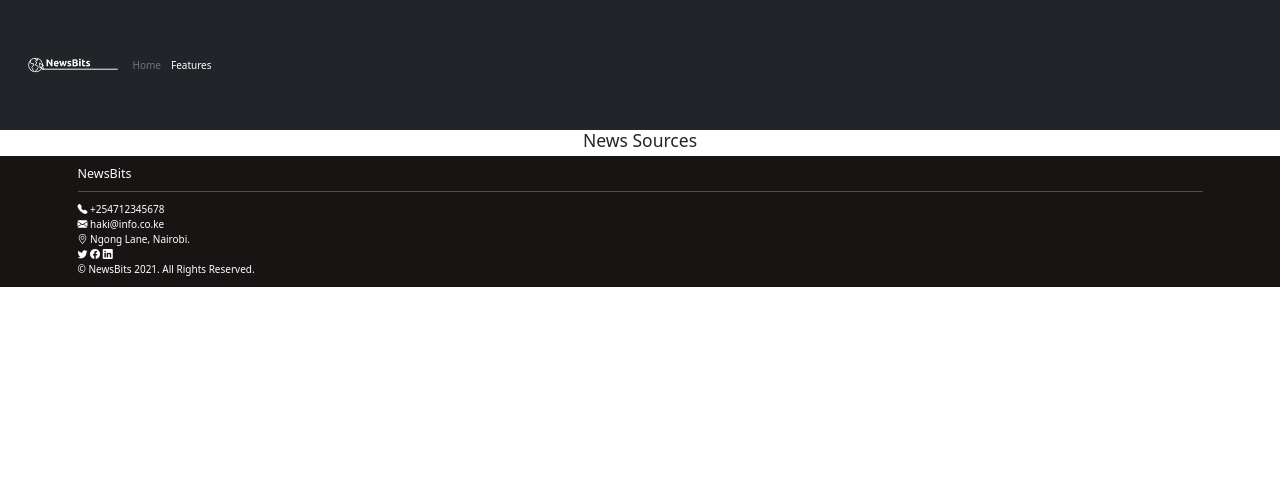
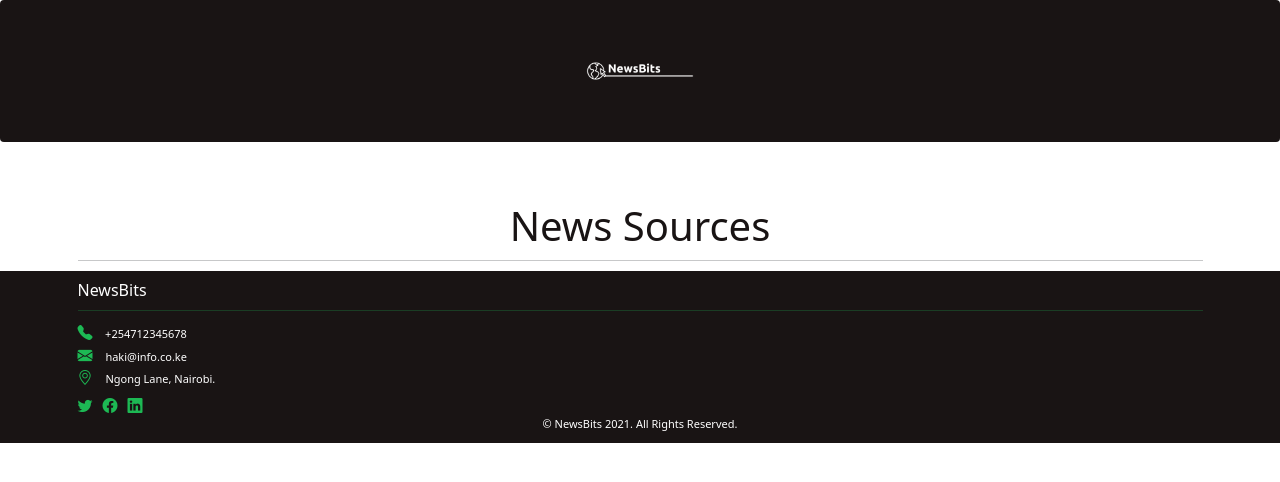
Before and after one commit to Wakarende/NewsBits, a Flask app: template app/templates/index.html in a window 1280 px wide. Shown: the top 482 px of the page. Run offline with Flask 2, Linux system fonts and the light colour scheme; the template is opened without the code that fills it, so the values that code supplies are empty; some libraries are stand-ins or nearby versions.

Commit message:
additional styling

```diff
--- a/app/templates/base.html
+++ b/app/templates/base.html
@@ -10,9 +10,9 @@
       <link rel="preconnect" href="https://fonts.gstatic.com">
       <link href="https://fonts.googleapis.com/css2?family=Ubuntu:wght@300;400;500;700&display=swap" rel="stylesheet">
       <link href="https://cdn.jsdelivr.net/npm/bootstrap@5.0.0-beta3/dist/css/bootstrap.min.css" rel="stylesheet"
-  integrity="sha384-eOJMYsd53ii+scO/bJGFsiCZc+5NDVN2yr8+0RDqr0Ql0h+rP48ckxlpbzKgwra6" crossorigin="anonymous">
+        integrity="sha384-eOJMYsd53ii+scO/bJGFsiCZc+5NDVN2yr8+0RDqr0Ql0h+rP48ckxlpbzKgwra6" crossorigin="anonymous">
       <link rel="stylesheet" href="https://cdn.jsdelivr.net/npm/bootstrap-icons@1.4.1/font/bootstrap-icons.css">
-      <link rel="stylesheet" href="{{url_for('static',filename='css/index.css')}}">
+      <link rel="stylesheet" href="{{url_for('static',filename='css/base.css')}}">
 {% endblock %}
   {% if title %}
   <title> {{ title }}</title>
--- a/app/templates/index.html
+++ b/app/templates/index.html
@@ -4,33 +4,37 @@
 <html lang="en">
 <head>
   <meta charset="UTF-8">
+{% block styles %}
+{{ super() }}
+<link rel="stylesheet" href="{{url_for('static',filename='css/index.css')}}" type="text/css">
+{% endblock %}
 </head>
 <body>
 {% block content %}
 <div class="container">
-  <h3 class="text-center">News Sources</h3>
+  <h3 class="text-center source-title" style="font-size: 40px; margin-top: 40px; color:#191414;">News Sources</h3><hr>
     {{ macro.displayArticleSourceList(general)}}
 </div>
 <footer >
     <div class="footer sticky-bottom" style="background-color:#191414; padding: 10px;">
       <div class="container">
           <div class="footer-contact" style="color: white;">
-            <h5>NewsBits</h5>
-            <hr>
-            <i class="bi-footer bi-telephone-fill"></i>
-            <span>+254712345678<span>
+            <h5 style="font-size: 16px;">NewsBits</h5>
+            <hr style="color: #1DB954;">
+            <i class="bi-footer bi-telephone-fill" style="font-size: 15px; color: #1DB954; margin-right: 10px;"></i>
+            <span style="font-size: 11px;">+254712345678<span>
             <br>
-            <i class="bi-footer bi-envelope-fill"></i>
-            <span>haki@info.co.ke</span>
+            <i class="bi-footer bi-envelope-fill" style="font-size: 15px; color: #1DB954; margin-right: 10px;"></i>
+            <span style="font-size: 11px;"">haki@info.co.ke</span>
             <br>
-            <i class="bi-footer bi-geo-alt"></i>
-            <span>Ngong Lane, Nairobi.</span>
-            <div class="social-media">
-            <i class="bi bi-twitter"></i>
-            <i class="bi bi-facebook"></i>
-            <i class="bi bi-linkedin"></i>
+            <i class="bi-footer bi-geo-alt" style="font-size: 15px; color: #1DB954; margin-right: 10px;"></i>
+            <span style="font-size: 11px;">Ngong Lane, Nairobi.</span>
+            <div class="social-media mt-2" style="display: flex; column-gap: 10px;">
+            <i class="bi bi-twitter" style="font-size: 15px; color: #1DB954;"></i>
+            <i class="bi bi-facebook" style="font-size: 15px; color: #1DB954;"></i>
+            <i class="bi bi-linkedin " style="font-size: 15px; color: #1DB954;"></i>
           </div>
-          <div class="copy">
+          <div class="copy text-center">
             &copy; NewsBits 2021. All Rights Reserved.
           </div>
           </div>
--- a/app/templates/macro.html
+++ b/app/templates/macro.html
@@ -3,14 +3,39 @@
 <!-- styles block  -->
   {% for source in source_list%}
     <div class="col-md-4 mt-5">
-        <div class="card index-disp shadow p-3 mb-5 bg-white rounded" style="width: 30rem; height:20rem;">
+        <div class="card index-disp shadow p-3 mb-5 rounded bg-white" style="width: 30rem; height:25rem; ">
           <div class="card-body">
-            <h3><a href="{{source.url}}">{{source.name}}</a></h3>
-            <p>{{source.description}}</p>
-            <span class="category"><em>{{source.category}}</em></span>
-            <p><a href="/articles/{{source.id}}" class="card-link">View Top Articles</a></p><br>
+            <h3 class="text-center"><a href="{{source.url}}" style="color: #1DB954; text-decoration: none;">{{source.name}}</a></h3>
+            <p style="font-size: 12px;color:#191414; display: block;">{{source.description}}</p>
+            <span style="font-size: 11px; color:#191414;" class="category"><em>{{source.category}}</em></span>
+            <p class="mt-2"><a href="/articles/{{source.id}}" class="card-link" style="color:#1DB954; text-decoration: none; font-size:12px;">View Top Articles</a></p><br>
           </div>
         </div>
     </div>
  {% endfor %}
 {% endmacro %}
+
+
+<!-- {% macro displayArticle(articles) %} -->
+  <!-- {% for article_item in articles%}
+          <div class="col-md-4">
+            <div class="card shadow p-3 mb-5 bg-white rounded">
+              <a href="{{article_item.url}}">
+                <img  src="{{article_item.publishedAt}}"  alt="article-img" class="card-img-top">
+              </a>
+              <div class="card-body">
+                <h4 class="card-title">{{ article_item.title }}</h4>
+                <hr>
+                <p>By: {{article_item.author}}</p>
+                <p>Published on: {{article_item.urlToImage}}</p>
+                <div id="content-details">
+                  <p>{{article_item.content}}</p>
+                  <p>
+                  <a href="{{article_item.url}}">Read More</a>
+                </p>
+                </div>
+              </div>
+            </div>
+          </div>
+  {% endfor %}   -->
+<!-- {% endmacro %} -->
--- a/app/templates/navbar.html
+++ b/app/templates/navbar.html
@@ -1,12 +1,10 @@
-<header class="p-3 bg-dark text-white sticky-top navbar-fluid" style="background-color: #191414;">
-  <div class="container-fluid">
+
+  <div class="text-white sticky-top navbar" style="background-color: #191414;" role="navigation">
+    <div class="container-fluid">
     <div class="d-flex flex-wrap align-items-center justify-content-center justify-content-lg-start ">
-      <a href="/" class="d-flex align-items-center mb-2 mb-lg-0 text-white text-decoration-none"></a>
-      <img src="{{url_for('static', filename='/img/news_logo.png')}}" alt="site logo" class="logo" id="logo" style="height: 110px; width: 110px; padding: 0;">
-        <ul class="nav col-12 col-lg-auto me-lg-auto mb-2 justify-content-center mb-md-0">
-          <li><a href="#" class="nav-link px-2 text-secondary">Home</a></li>
-          <li><a href="#" class="nav-link px-2 text-white">Features</a></li>
-        </ul>
+     <a href="/">
+      <img src="{{url_for('static', filename='/img/news_logo.png')}}" alt="site logo" class="logo" id="logo" style="height: 130px; width: 130px;">
+    </a>
     </div>
   </div>
-</header>
+</div>
```
Also changed, not shown: app/static/css/articles..css (added, +7 -0 lines), app/templates/articles.html (+47 -24 lines), app/static/css/index.css (line endings or trailing spaces), app/static/css/macro.css (deleted), 1 other file.
